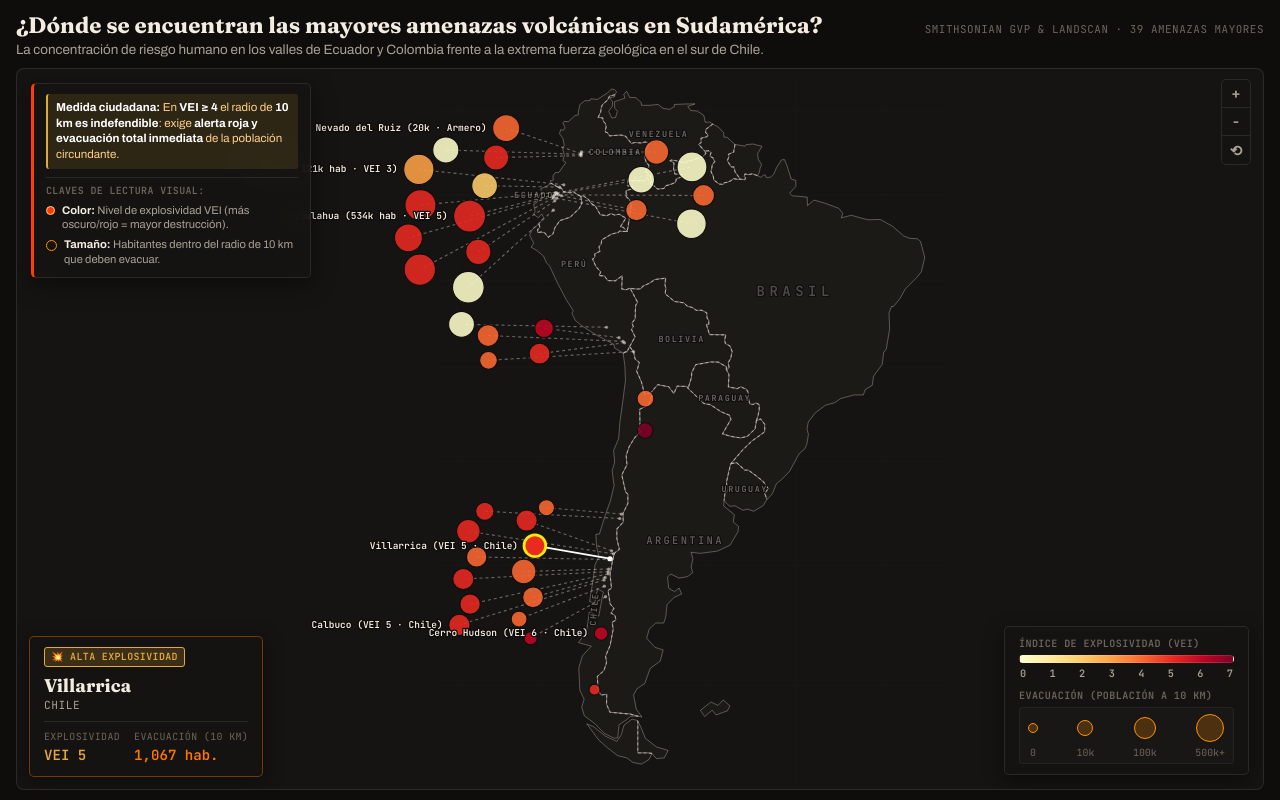
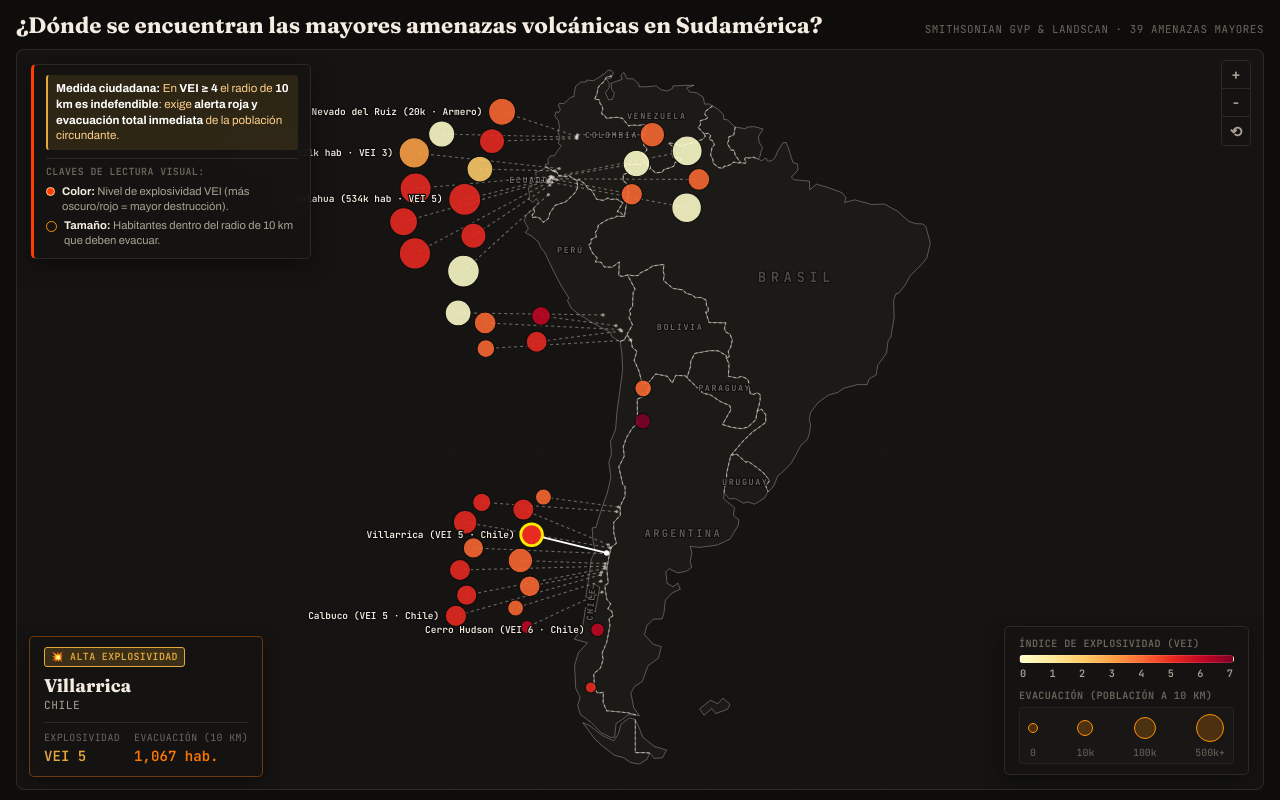
Before and after one commit to ConstanzaHernandezTorres/Proyecto-de-visualizaci-n, a plain HTML site: page index.html in a window 1280 px wide. Drawn offline with nearby package versions, Linux system fonts and the light colour scheme.

Commit message:
Eliminar subtitulo de la cabecera

```diff
--- a/index.html
+++ b/index.html
@@ -24,7 +24,6 @@
   <header class="app-header">
     <div class="header-main">
       <h1 class="main-title">¿Dónde se encuentran las mayores amenazas volcánicas en Sudamérica?</h1>
-      <p class="title-sub">La concentración de riesgo humano en los valles de Ecuador y Colombia frente a la extrema fuerza geológica en el sur de Chile.</p>
     </div>
     <div class="source-credit">Smithsonian GVP &amp; LandScan · 39 Amenazas Mayores</div>
   </header>
```
